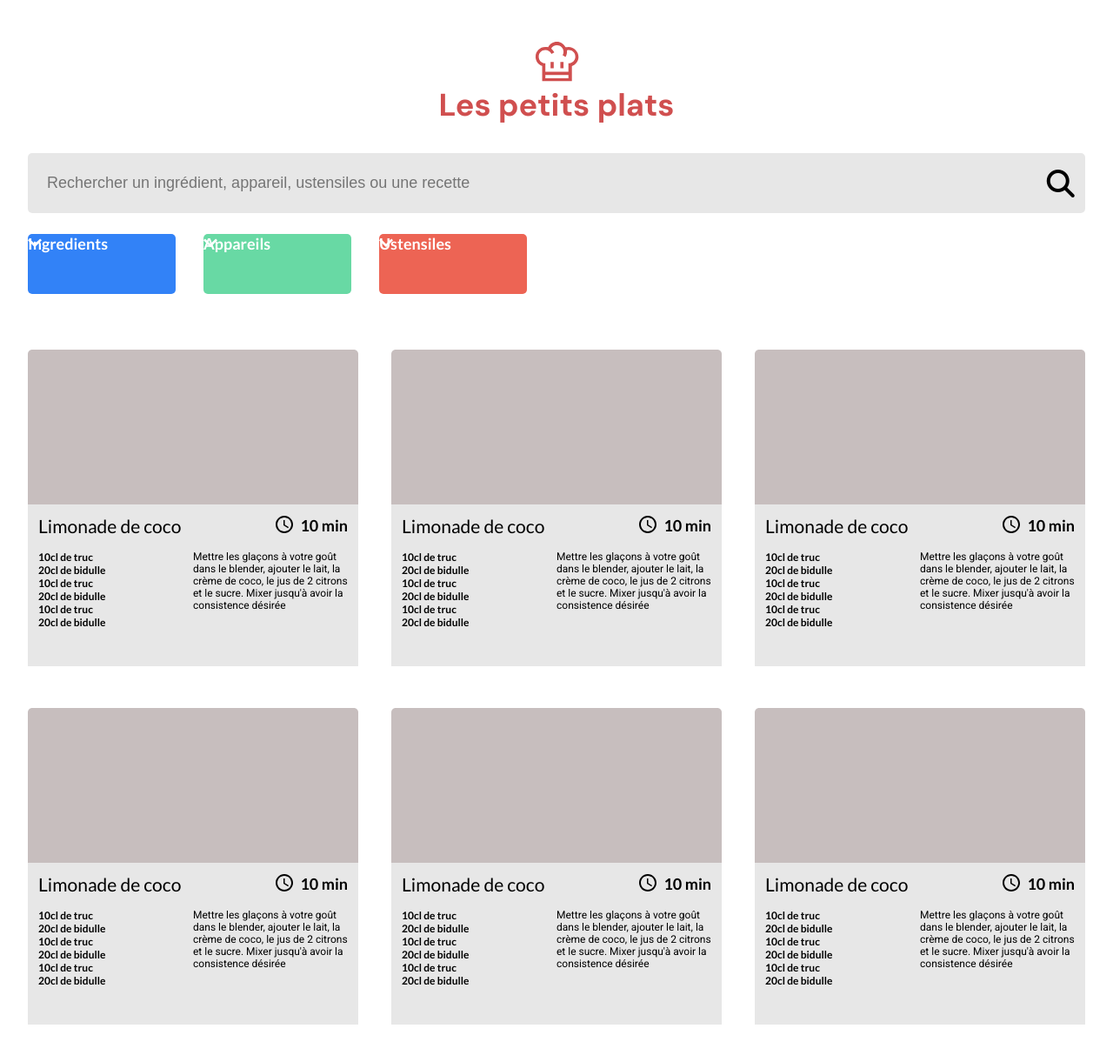
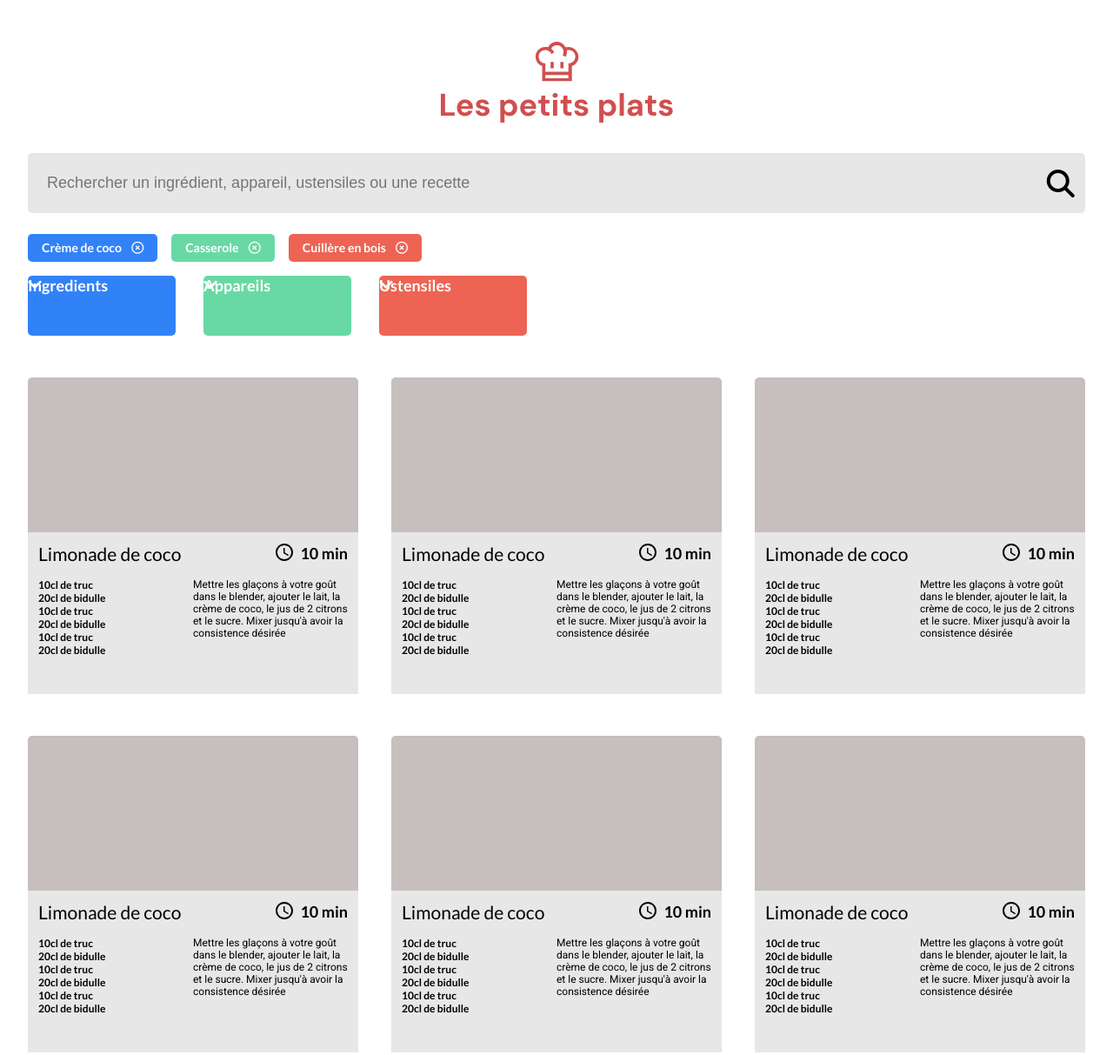
Before and after one commit to VincentQuenard/VincentQuenard_7_17112021, a website with bundled scripts: page index.html in a window 1280 px wide. Shown: the whole page at 87% size. Built offline with nearby package versions, Linux system fonts and the light colour scheme.

Commit message:
mise en place des filtres qui devront apparaitre au clic sur les composants des dropdown

```diff
--- a/index.html
+++ b/index.html
@@ -40,8 +40,22 @@
         </div>
       </section>
       <section class="filters">
-        <div class="filter_selection">
+        <div class="tags_selection">
           <!-- on injectera au clic les ingrédients, appareils ou unstensiles ici bouton ? -->
+          <div class="tag ingredients">
+            <p class="tag_text">Crème de coco</p>
+            <i class="fas fa-times-circle"></i>
+          </div>
+
+          <div class="tag set">
+            <p class="tag_text">Casserole</p>
+            <i class="fas fa-times-circle"></i>
+          </div>
+
+          <div class="tag ustensil">
+            <p class="tag_text">Cuillère en bois</p>
+            <i class="fas fa-times-circle"></i>
+          </div>
         </div>
 
         <!-- zone des 3 dropdown ingredients, appareil, ustensiles-->
@@ -99,7 +113,7 @@
 
       <!--Partie des recettes de cuisine-->
       <section class="cards">
-        <div class="card">
+        <article class="card">
           <div class="card_header">
             <img
               class="card_header_background"
@@ -141,9 +155,8 @@
               </div>
             </div>
           </div>
-        </div>
-
-        <div class="card">
+        </article>
+        <article class="card">
           <div class="card_header">
             <img
               class="card_header_background"
@@ -185,8 +198,8 @@
               </div>
             </div>
           </div>
-        </div>
-        <div class="card">
+        </article>
+        <article class="card">
           <div class="card_header">
             <img
               class="card_header_background"
@@ -228,8 +241,8 @@
               </div>
             </div>
           </div>
-        </div>
-        <div class="card">
+        </article>
+        <article class="card">
           <div class="card_header">
             <img
               class="card_header_background"
@@ -271,8 +284,8 @@
               </div>
             </div>
           </div>
-        </div>
-        <div class="card">
+        </article>
+        <article class="card">
           <div class="card_header">
             <img
               class="card_header_background"
@@ -314,8 +327,8 @@
               </div>
             </div>
           </div>
-        </div>
-        <div class="card">
+        </article>
+        <article class="card">
           <div class="card_header">
             <img
               class="card_header_background"
@@ -357,7 +370,7 @@
               </div>
             </div>
           </div>
-        </div>
+        </article>
       </section>
     </main>
     <script type="module" src="./js/index.js"></script>
--- a/scss/layout/_cards.scss
+++ b/scss/layout/_cards.scss
@@ -2,7 +2,7 @@
   display: flex;
   flex-wrap: wrap;
   justify-content: space-between;
-  margin-top: 4rem;
+  margin-top: 3rem;
 }
 
 .card {
--- /dev/null
+++ b/scss/layout/_tags_selected.scss
@@ -0,0 +1,31 @@
+.tags_selection {
+  display: flex;
+
+  & .tag {
+    display: flex;
+    margin: 0 1rem 1rem 0;
+    align-items: center;
+    height: 2rem;
+    color: $couleur_police_blanche;
+    border-radius: 5px;
+    padding: 0 1rem;
+    font-size: 0.875rem;
+    font-weight: 700;
+  }
+  & .fa-times-circle {
+    font-weight: 400;
+    margin-left: 0.7rem;
+  }
+
+  & .ingredients {
+    background-color: $couleur_background_ingredient;
+  }
+
+  & .set {
+    background-color: $couleur_background_set;
+  }
+
+  & .ustensil {
+    background-color: $couleur_background_utensil;
+  }
+}
--- a/scss/main.scss
+++ b/scss/main.scss
@@ -3,5 +3,6 @@
 @import url('https://fonts.googleapis.com/css2?family=DM+Sans:wght@400;500;700&family=Lato:wght@400;700&family=Roboto&display=swap');
 @import './composants/header';
 @import './layout/mainSearch';
+@import './layout/tags_selected';
 @import './layout/secondSearch';
 @import './layout/cards';
```
Also changed, not shown: css/style.css, 1 other file.
